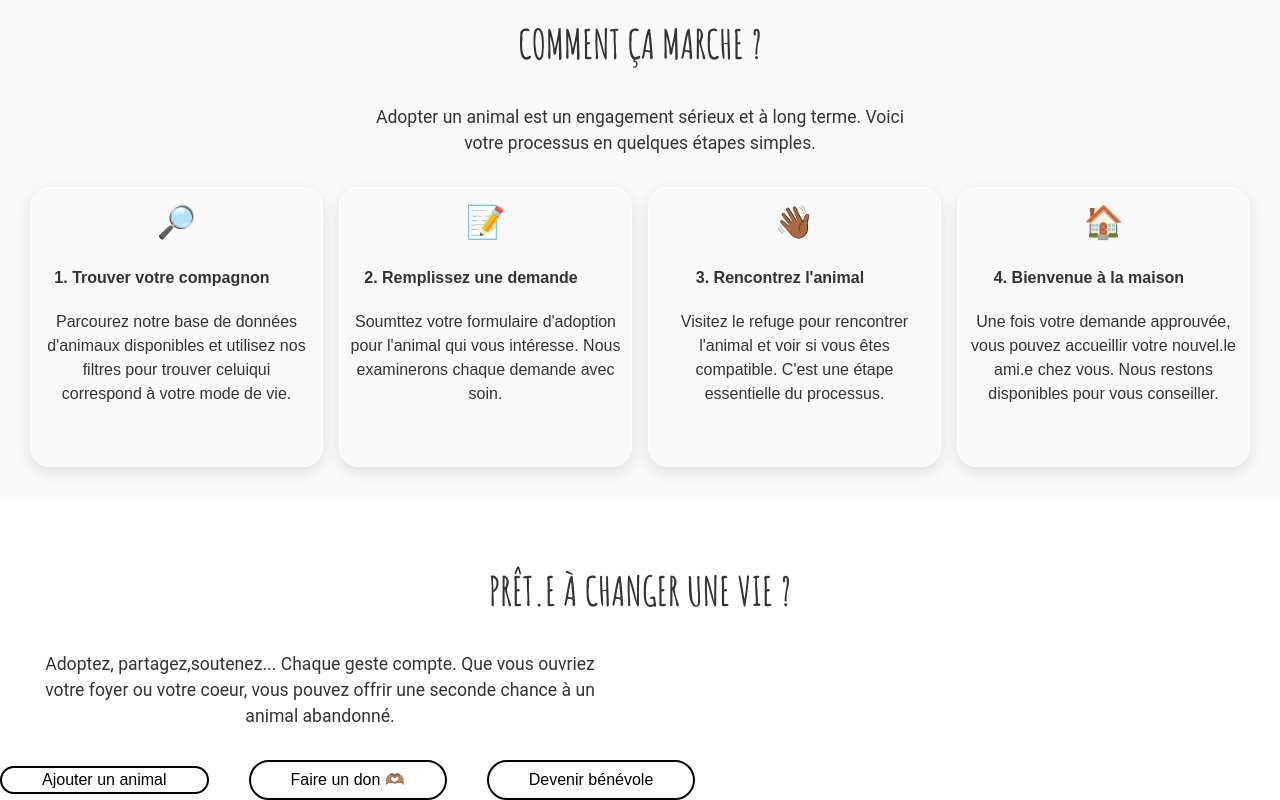
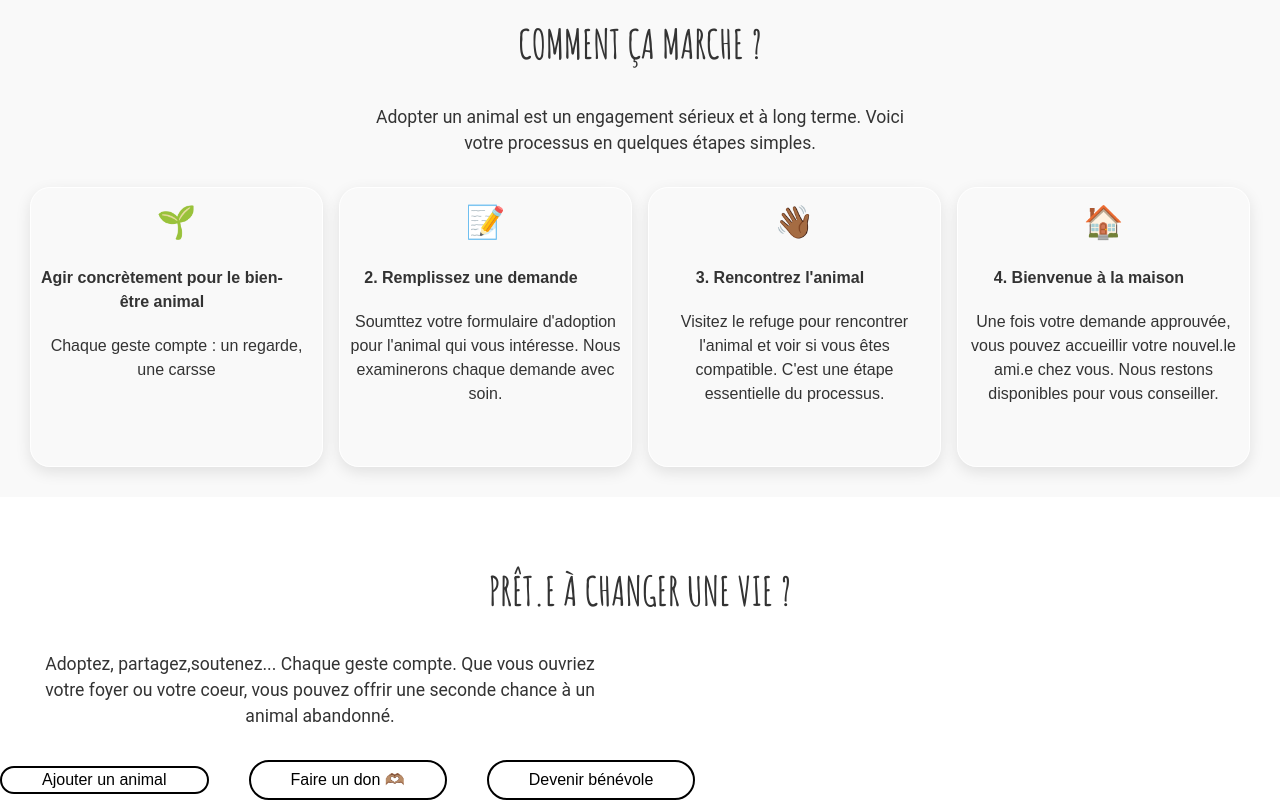
Before and after one commit to rchouhani/adaopte_front-tsx, a Next.js app: page / in a window 1280 px wide. Shown: the part 1512-2312 px from the top of the page. Built offline with nearby package versions, Linux system fonts and the light colour scheme.

Commit message:
update: component

```diff
--- a/src/app/components/QuestionsArea.tsx
+++ b/src/app/components/QuestionsArea.tsx
@@ -1,36 +1,6 @@
 import QuestionsCard from "./QuestionsCard";
 
-const cardsContent = [
-  {
-    title: "🔎",
-    subtitle: "1. Trouver votre compagnon",
-    paragraph:
-      "Parcourez notre base de données d'animaux disponibles et utilisez nos filtres pour trouver celuiqui correspond à votre mode de vie.",
-  },
-  {
-    title: "📝",
-    subtitle: "2. Remplissez une demande",
-    paragraph:
-      "Soumttez votre formulaire d'adoption pour l'animal qui vous intéresse. Nous examinerons chaque demande avec soin.",
-  },
-  {
-    title: "👋🏾",
-    subtitle: "3. Rencontrez l'animal",
-    paragraph:
-      "Visitez le refuge pour rencontrer l'animal et voir si vous êtes compatible. C'est une étape essentielle du processus.",
-  },
-  {
-    title: "🏠",
-    subtitle: "4. Bienvenue à la maison",
-    paragraph:
-      "Une fois votre demande approuvée, vous pouvez accueillir votre nouvel.le ami.e chez vous. Nous restons disponibles pour vous conseiller.",
-  },
-  //   {
-  //     title: "",
-  //     subtitle: "",
-  //     paragraph: ""
-  //   }
-];
+import { cardsContent } from "../volunteersView/beVolunteer/page";
 
 export default function QuestionsArea() {
   return (
--- a/src/app/page.tsx
+++ b/src/app/page.tsx
@@ -16,6 +16,34 @@ const amatic = Amatic_SC({
   variable: "--font-amatic",
 });
 
+
+export const cardsContent = [
+  {
+    title: "🔎",
+    subtitle: "1. Trouver votre compagnon",
+    paragraph:
+      "Parcourez notre base de données d'animaux disponibles et utilisez nos filtres pour trouver celuiqui correspond à votre mode de vie.",
+  },
+  {
+    title: "📝",
+    subtitle: "2. Remplissez une demande",
+    paragraph:
+      "Soumttez votre formulaire d'adoption pour l'animal qui vous intéresse. Nous examinerons chaque demande avec soin.",
+  },
+  {
+    title: "👋🏾",
+    subtitle: "3. Rencontrez l'animal",
+    paragraph:
+      "Visitez le refuge pour rencontrer l'animal et voir si vous êtes compatible. C'est une étape essentielle du processus.",
+  },
+  {
+    title: "🏠",
+    subtitle: "4. Bienvenue à la maison",
+    paragraph:
+      "Une fois votre demande approuvée, vous pouvez accueillir votre nouvel.le ami.e chez vous. Nous restons disponibles pour vous conseiller.",
+  },
+];
+
 export default function Home() {
   const router = useRouter();
 
@@ -31,6 +59,7 @@ export default function Home() {
       </div>
 
       <AnimalsHomePage />
+
       <QuestionsArea />
       <section className="flex flex-col text-center">
         <LastQuestion
--- a/src/app/volunteersView/beVolunteer/page.tsx
+++ b/src/app/volunteersView/beVolunteer/page.tsx
@@ -10,6 +10,33 @@ const amatic = Amatic_SC({
   subsets: ["latin"],
   variable: "--font-amatic",
 });
+
+export const cardsContent = [
+  {
+    title: "🌱",
+    subtitle: "Agir concrètement pour le bien-être animal",
+    paragraph:
+    "Chaque geste compte : un regarde, une carsse"
+  },
+  {
+    title: "📝",
+    subtitle: "2. Remplissez une demande",
+    paragraph:
+      "Soumttez votre formulaire d'adoption pour l'animal qui vous intéresse. Nous examinerons chaque demande avec soin.",
+  },
+  {
+    title: "👋🏾",
+    subtitle: "3. Rencontrez l'animal",
+    paragraph:
+      "Visitez le refuge pour rencontrer l'animal et voir si vous êtes compatible. C'est une étape essentielle du processus.",
+  },
+  {
+    title: "🏠",
+    subtitle: "4. Bienvenue à la maison",
+    paragraph:
+      "Une fois votre demande approuvée, vous pouvez accueillir votre nouvel.le ami.e chez vous. Nous restons disponibles pour vous conseiller.",
+  }
+];
 
 export default function beVolunteer() {
   return (
```
